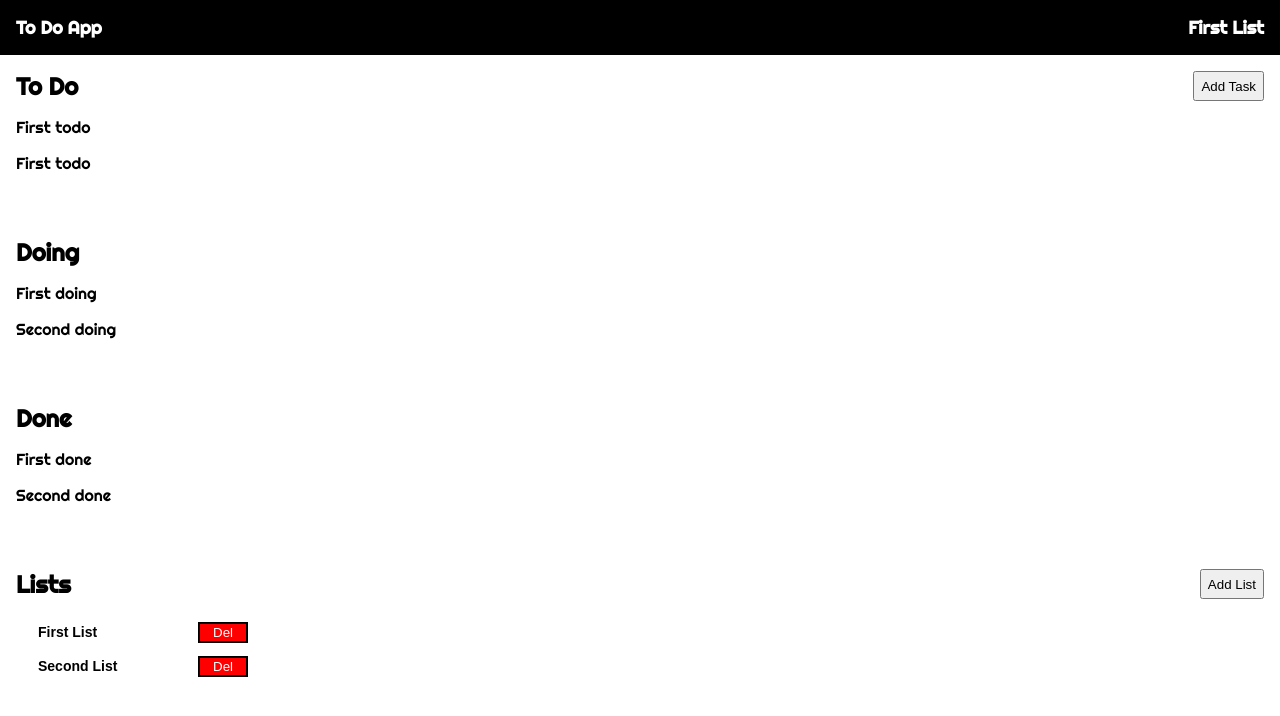
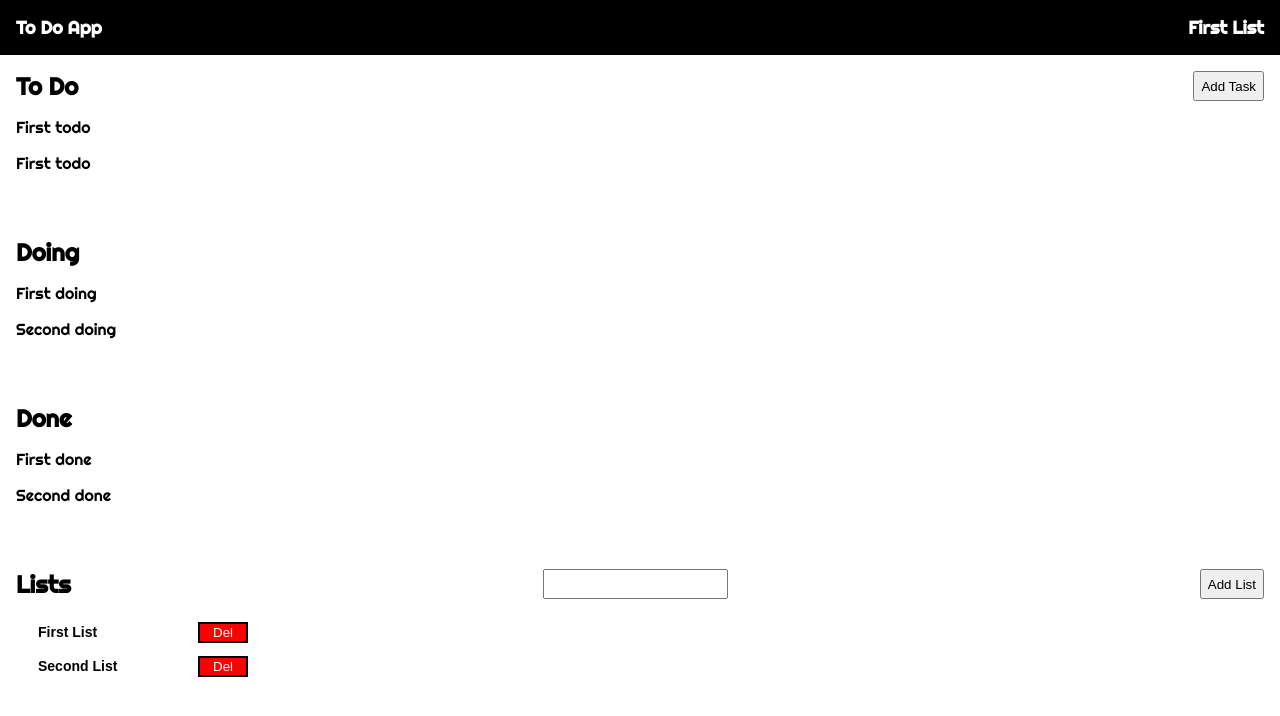
Before and after one commit to ikari-shirei/to-do-react, a React (Create React App) app: page / in a window 1280 px wide. Shown: the top 716 px of the page. Built offline with nearby package versions, Linux system fonts and the light colour scheme.

Commit message:
Add list adding mechanism

```diff
--- a/src/App.js
+++ b/src/App.js
@@ -74,18 +74,6 @@ function App() {
     }
   }
 
-  const addNewList = (name) => {
-    const newList = {
-      id: uniqid(),
-      name: `${name}`,
-      todo: [],
-      doing: [],
-      done: [],
-    }
-
-    setLists([...lists, newList])
-  }
-
   const updateSelectedList = (listId) => {
     const targetList = lists.find((list) => {
       return list.id === listId
@@ -109,7 +97,6 @@ function App() {
       <div className="container">
         <Lists
           updateSelectedList={updateSelectedList}
-          addNewList={addNewList}
           lists={lists}
           setLists={setLists}
           setSelectedList={setSelectedList}
--- a/src/components/Lists.js
+++ b/src/components/Lists.js
@@ -1,13 +1,11 @@
 import '../styles/lists.scss'
 import Button from './Button'
+import uniqid from 'uniqid'
+import React, { useState } from 'react'
 
-function Lists({
-  updateSelectedList,
-  addNewList,
-  lists,
-  setLists,
-  setSelectedList,
-}) {
+function Lists({ updateSelectedList, lists, setLists, setSelectedList }) {
+  const [newListName, setNewListName] = useState('')
+
   const handleButton = (selectedList) => {
     const targetId = selectedList.target.id
     if (lists.length === 1) {
@@ -22,11 +20,29 @@ function Lists({
     }
   }
 
+  const handleInput = (text) => {
+    setNewListName(text.target.value)
+  }
+
+  const addNewList = () => {
+    const newList = {
+      id: uniqid(),
+      name: newListName,
+      todo: [],
+      doing: [],
+      done: [],
+    }
+
+    setLists([...lists, newList])
+    setNewListName('')
+  }
+
   return (
     <>
       <div className="button-container">
         <h1>Lists</h1>
-        <button onClick={() => addNewList('Heyheyhey')}>Add List</button>
+        <input onChange={handleInput} value={newListName}></input>
+        <button onClick={addNewList}>Add List</button>
       </div>
       <div className="lists-container">
         {lists.map((list) => {
```
